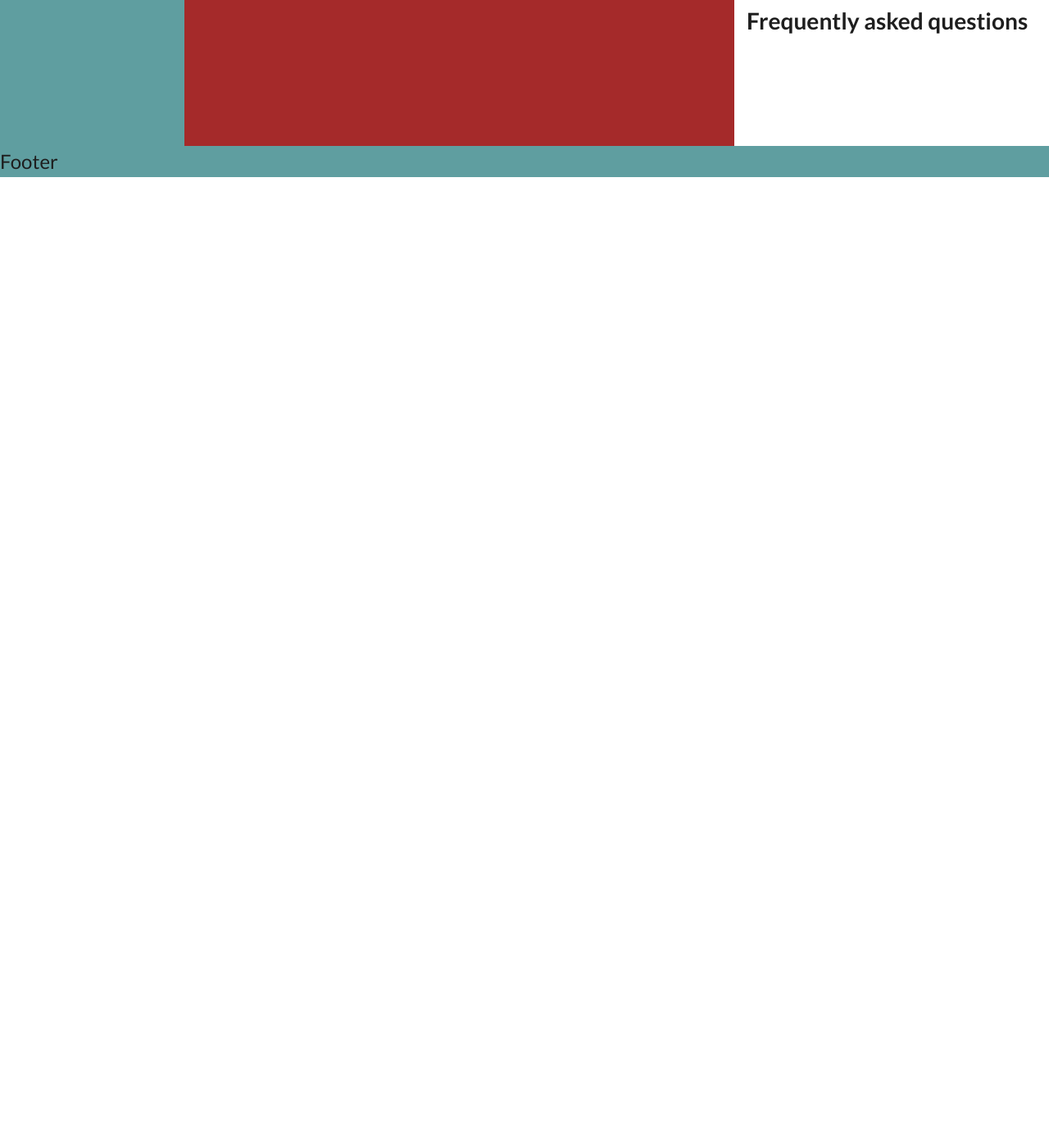
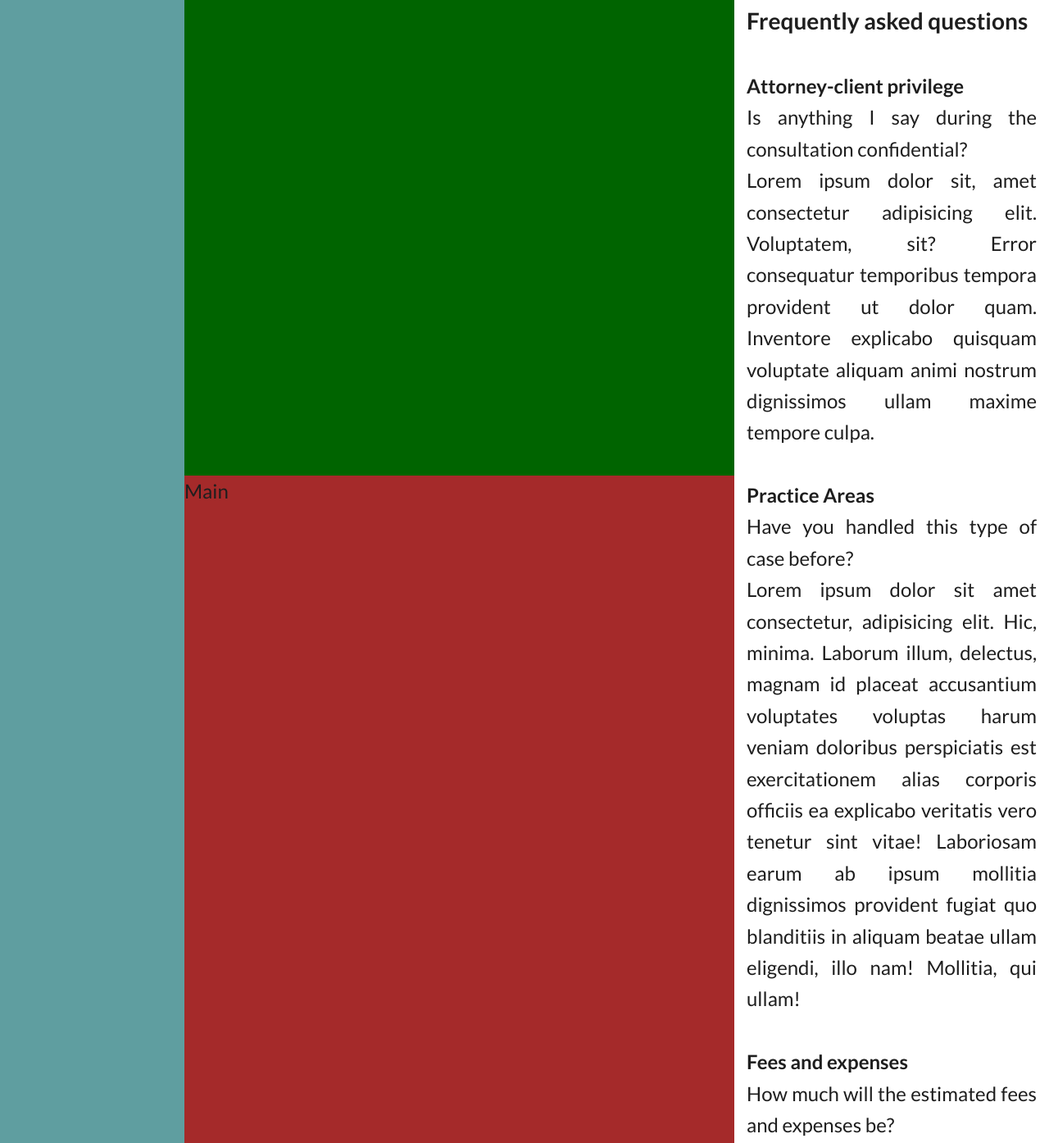
Before and after one commit to SVDwebtech/attorneyLotus032, a website: page index.html in a window 1280 px wide. Shown: the part 899-2293 px from the top of the page at 82% size. Before the commit the page ends 1115 px from the top, so only its background shows below. Drawn offline with Linux system fonts and the light colour scheme.

Commit message:
add structure and content to faq section

```diff
--- a/index.html
+++ b/index.html
@@ -19,7 +19,9 @@
         <aside class="sidebar">
 
             <section class="sidebar__testimonials-section">
+
                 <h3>Client testimonials</h3>
+
                 <article class="sidebar__testimonial testimonial">
                     <img class="testimonial__img" src="./img/adultmanhead1.jpg" alt="portrait picture of you adult male">
                     <h4 class="testimonial__heading-4">James Joker</h4>
@@ -28,6 +30,7 @@
                         velit ullam? Quo sed illum alias quasi, ullam ratione eligendi aspernatur?
                     </p>
                 </article>
+
                 <article class="sidebar__testimonial testimonial">
                     <img class="testimonial__img" src="./img/adultwomenhead5.jpg" alt="portrait picture of you adult male">
                     <h4 class="testimonial__heading-4">Jessica Jackson</h4>
@@ -37,6 +40,7 @@
                         dolor sit amet.
                     </p>
                 </article>
+
                 <article class="sidebar__testimonial testimonial">
                     <img class="testimonial__img" src="./img/adultmanhead6.jpg" alt="portrait picture of you adult male">
                     <h4 class="testimonial__heading-4">Jonathan Jefferson</h4>
@@ -46,25 +50,57 @@
                         dolor sit amet consectetur, adipisicing elit. Molestiae maxime debitis facere.
                     </p>
                 </article>
+
             </section>
 
             <section class="sidebar__faq-section">
+
                 <h3>Frequently asked questions</h3>
+
                 <article>
                     <img src="" alt="">
-                    <h4></h4>
-                    <p></p>
+                    <h4>Attorney-client privilege</h4>
+                    <p>Is anything I say during the consultation confidential?</p>
+                    <p>Lorem ipsum dolor sit, amet consectetur adipisicing elit.
+                        Voluptatem, sit? Error consequatur temporibus tempora
+                        provident ut dolor quam. Inventore explicabo quisquam
+                        voluptate aliquam animi nostrum dignissimos ullam maxime
+                        tempore culpa.
+                    </p>
                 </article>
+
                 <article>
                     <img src="" alt="">
-                    <h4></h4>
-                    <p></p>
+                    <h4>Practice Areas</h4>
+                    <p>Have you handled this type of case before?</p>
+                    <p>Lorem ipsum dolor sit amet consectetur, adipisicing elit.
+                        Hic, minima. Laborum illum, delectus, magnam id placeat
+                        accusantium voluptates voluptas harum veniam doloribus
+                        perspiciatis est exercitationem alias corporis officiis
+                        ea explicabo veritatis vero tenetur sint vitae! Laboriosam
+                        earum ab ipsum mollitia dignissimos provident fugiat quo
+                        blanditiis in aliquam beatae ullam eligendi, illo nam!
+                        Mollitia, qui ullam!
+                    </p>
                 </article>
+
                 <article>
                     <img src="" alt="">
-                    <h4></h4>
-                    <p></p>
+                    <h4>Fees and expenses</h4>
+                    <p>How much will the estimated fees and expenses be?</p>
+                    <p>Lorem ipsum dolor sit amet consectetur, adipisicing elit.
+                        Hic, minima. Laborum illum, delectus, magnam id placeat
+                        accusantium voluptates voluptas harum veniam doloribus
+                        perspiciatis est exercitationem alias corporis officiis
+                        ea explicabo veritatis. Lorem ipsum dolor, sit amet
+                        consectetur adipisicing elit. Repellendus nobis magni
+                        iste nisi consequatur expedita eius neque architecto
+                        repellat debitis? Lorem ipsum dolor sit amet consectetur
+                        adipisicing elit. Quam quo, laudantium voluptas porro
+                        culpa quisquam.
+                    </p>
                 </article>
+
             </section>
 
         </aside>
```
